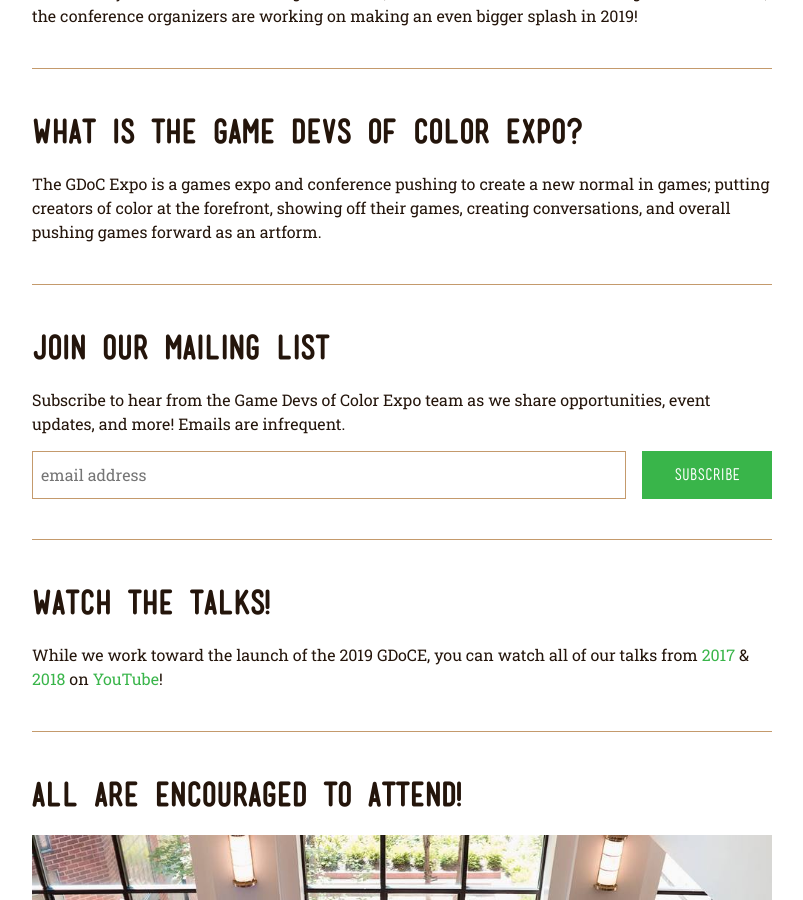
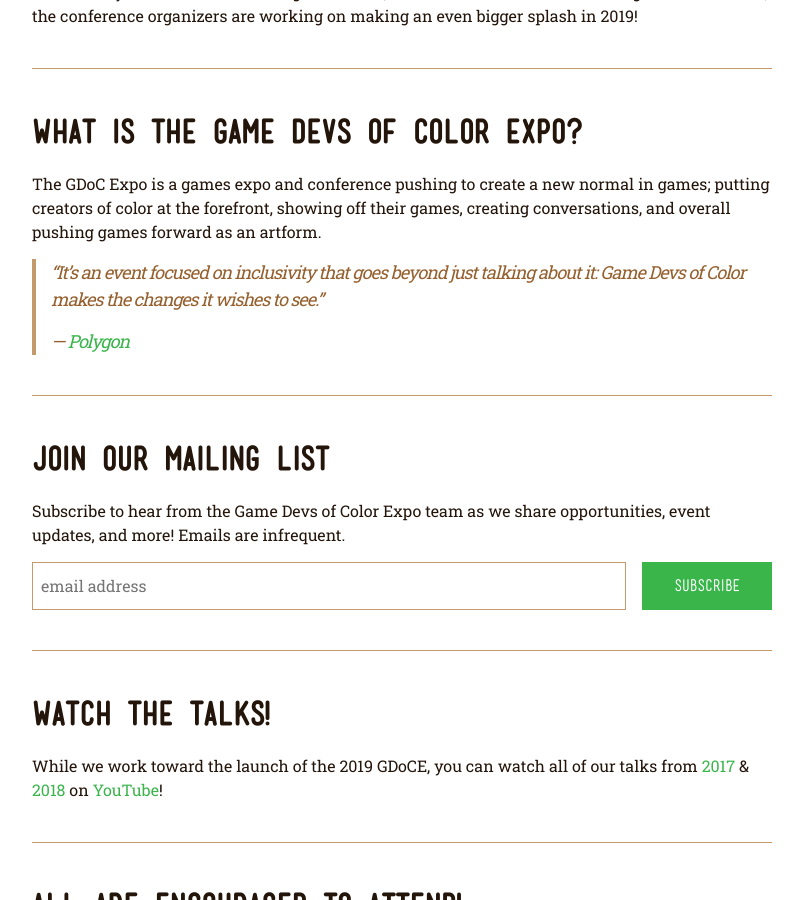
Before and after one commit to BrooklynGamery/gdocexpo, a Jekyll site: the page built from index-content.markdown, in a window 1280 px wide and 900 px high, scrolled down 752 px. Shown: the whole window, without its empty margins (238-1041 px from the left). Built offline with Jekyll 4.4.1, drawn with Linux system fonts in a browser that asks for light colours; our own code applies the rules of GitHub Pages for plain Markdown files.

Commit message:
quote test

```diff
--- a/index-content.markdown
+++ b/index-content.markdown
@@ -12,6 +12,10 @@
 
 ## What is the Game Devs of Color Expo?
 The GDoC Expo is a games expo and conference pushing to create a new normal in games; putting creators of color at the forefront, showing off their games, creating conversations, and overall pushing games forward as an artform.
+
+<blockquote class="twitter-tweet" data-lang="en"><p lang="en" dir="ltr">
+“It’s an event focused on inclusivity that goes beyond just talking about it: Game Devs of Color makes the changes it wishes to see.”
+</p>&mdash; <a href="https://www.polygon.com/2018/7/16/17574386/game-devs-of-color-expo-2018">Polygon</a></blockquote>
 
 ----
 
```
